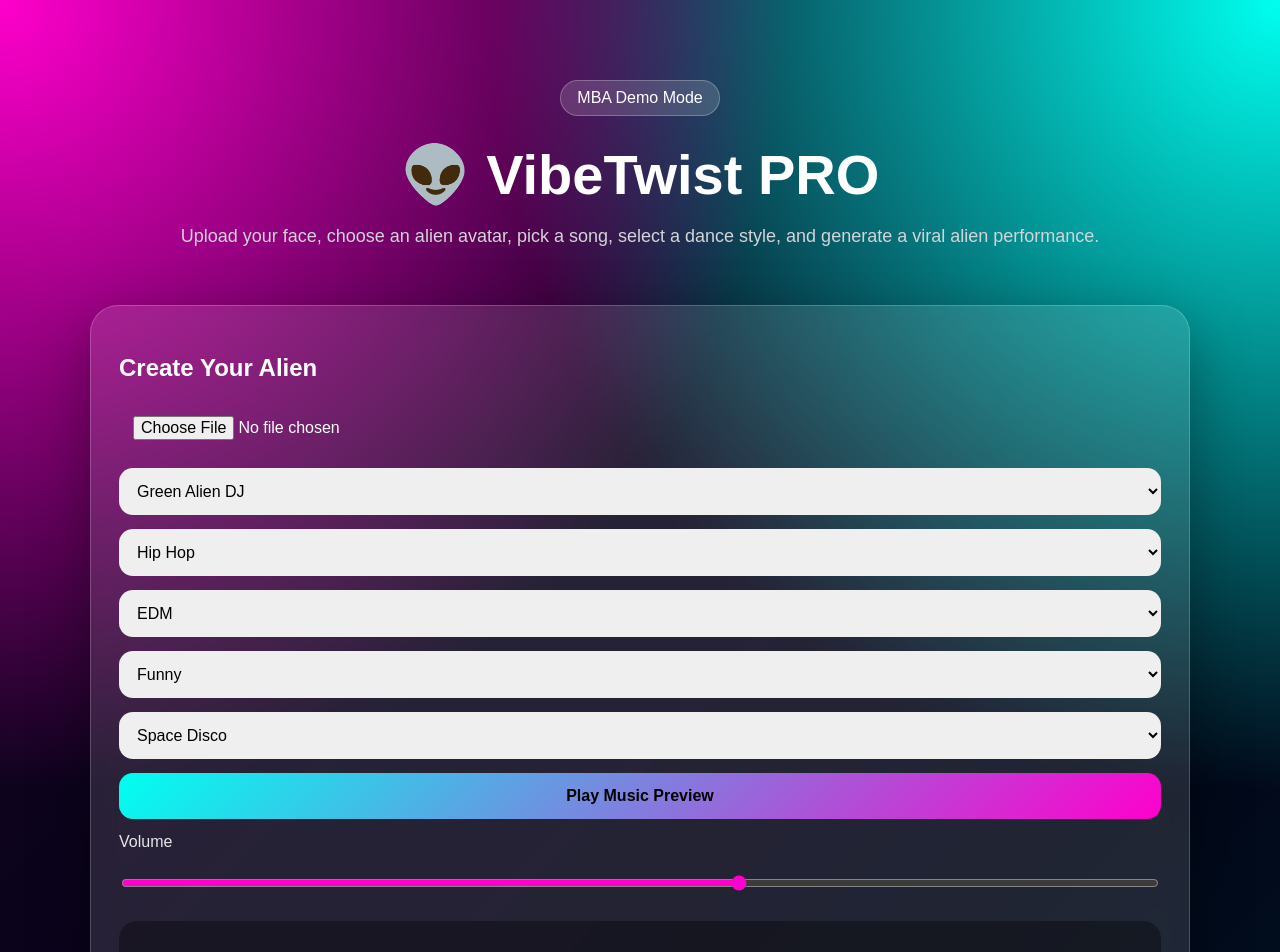
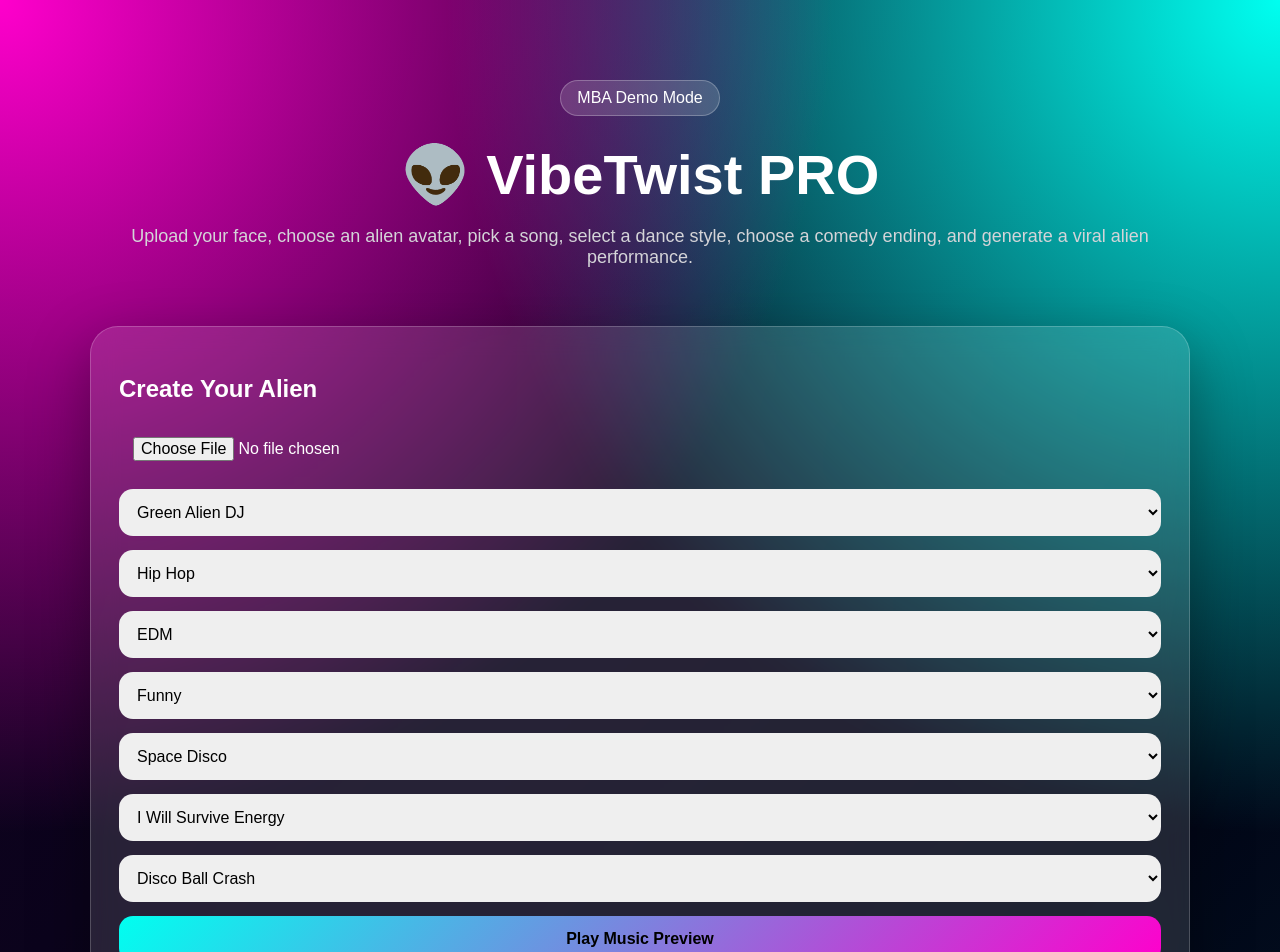
Before and after one commit to JohanLandman2026/VibeTwistPro, a Next.js app: page / in a window 1280 px wide. Shown: the top 952 px of the page. Built offline with nearby package versions, Linux system fonts and the light colour scheme.

Commit message:
Update VibeTwistPro.js

```diff
--- a/VibeTwistPro.js
+++ b/VibeTwistPro.js
@@ -12,6 +12,10 @@ export default function VibeTwistPro() {
   const [resultMode, setResultMode] = useState(null);
   const [funLevel, setFunLevel] = useState("Funny");
   const [scene, setScene] = useState("Space Disco");
+  const [endingGag, setEndingGag] = useState("Disco Ball Crash");
+  const [performanceStyle, setPerformanceStyle] = useState(
+    "I Will Survive Energy"
+  );
 
   const audioRef = useRef(null);
 
@@ -89,7 +93,7 @@ export default function VibeTwistPro() {
         <h1>👽 VibeTwist PRO</h1>
         <p>
           Upload your face, choose an alien avatar, pick a song, select a dance
-          style, and generate a viral alien performance.
+          style, choose a comedy ending, and generate a viral alien performance.
         </p>
       </section>
 
@@ -111,6 +115,8 @@ export default function VibeTwistPro() {
             <option>Shuffle</option>
             <option>Breakdance</option>
             <option>Disco</option>
+            <option>Ballroom</option>
+            <option>Robot Dance</option>
           </select>
 
           <select value={song} onChange={changeSong}>
@@ -130,6 +136,30 @@ export default function VibeTwistPro() {
             <option>Space Disco</option>
             <option>Alien Nightclub</option>
             <option>Moon Party</option>
+            <option>Retro Karaoke Stage</option>
+          </select>
+
+          <select
+            value={performanceStyle}
+            onChange={(e) => setPerformanceStyle(e.target.value)}
+          >
+            <option>I Will Survive Energy</option>
+            <option>Confident Alien Diva</option>
+            <option>Awkward Karaoke Alien</option>
+            <option>Disco Disaster Mode</option>
+            <option>Overdramatic Space Idol</option>
+          </select>
+
+          <select
+            value={endingGag}
+            onChange={(e) => setEndingGag(e.target.value)}
+          >
+            <option>Disco Ball Crash</option>
+            <option>Spotlight Fails</option>
+            <option>Alien Trips</option>
+            <option>Crowd Goes Wild</option>
+            <option>Freeze Frame Pose</option>
+            <option>Microphone Drop</option>
           </select>
 
           <button onClick={playMusic}>
@@ -197,8 +227,9 @@ export default function VibeTwistPro() {
 
         <p className="caption">
           {aliens[avatar]} performing <strong>{dance}</strong> to{" "}
-          <strong>{song}</strong> in <strong>{scene}</strong> (
-          <strong>{funLevel}</strong> mode)
+          <strong>{song}</strong> in <strong>{scene}</strong> with{" "}
+          <strong>{performanceStyle}</strong> and ending:{" "}
+          <strong>{endingGag}</strong>
         </p>
 
         <button className="generate" onClick={generateDance}>
@@ -207,7 +238,8 @@ export default function VibeTwistPro() {
 
         {isGenerating && (
           <div className="ai-thinking">
-            🧠 Scanning face... syncing beat... choosing dance moves...
+            🧠 Scanning face... syncing beat... selecting alien moves... choosing
+            gag ending...
           </div>
         )}
 
@@ -217,21 +249,21 @@ export default function VibeTwistPro() {
 
             <div className="result-grid">
               <div>
-                <span>😎</span>
-                <strong>Clean Version</strong>
-                <p>Polished alien performance.</p>
+                <span>🪩</span>
+                <strong>Classic Disco Crash</strong>
+                <p>{endingGag} ending inspired by old-school alien comedy.</p>
               </div>
 
               <div>
-                <span>😂</span>
-                <strong>Funniest Version</strong>
-                <p>Maximum comedy contrast.</p>
+                <span>🎤</span>
+                <strong>Diva Performance</strong>
+                <p>{performanceStyle} with dramatic dance moves.</p>
               </div>
 
               <div>
                 <span>🤪</span>
-                <strong>Weirdest Version</strong>
-                <p>Absurd alien chaos mode.</p>
+                <strong>Chaos Cut</strong>
+                <p>Absurd remix with {funLevel} comedy level.</p>
               </div>
             </div>
           </div>
```
